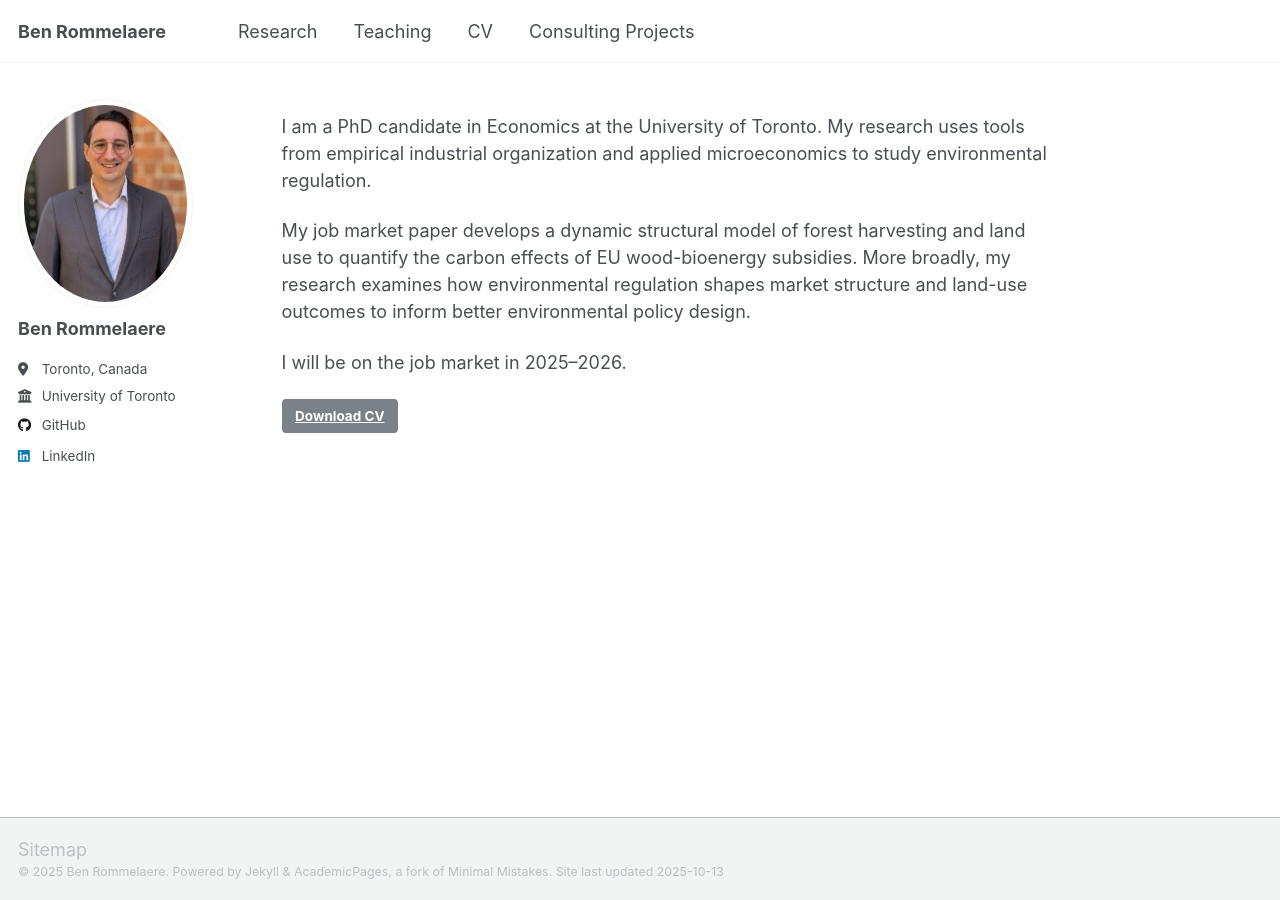
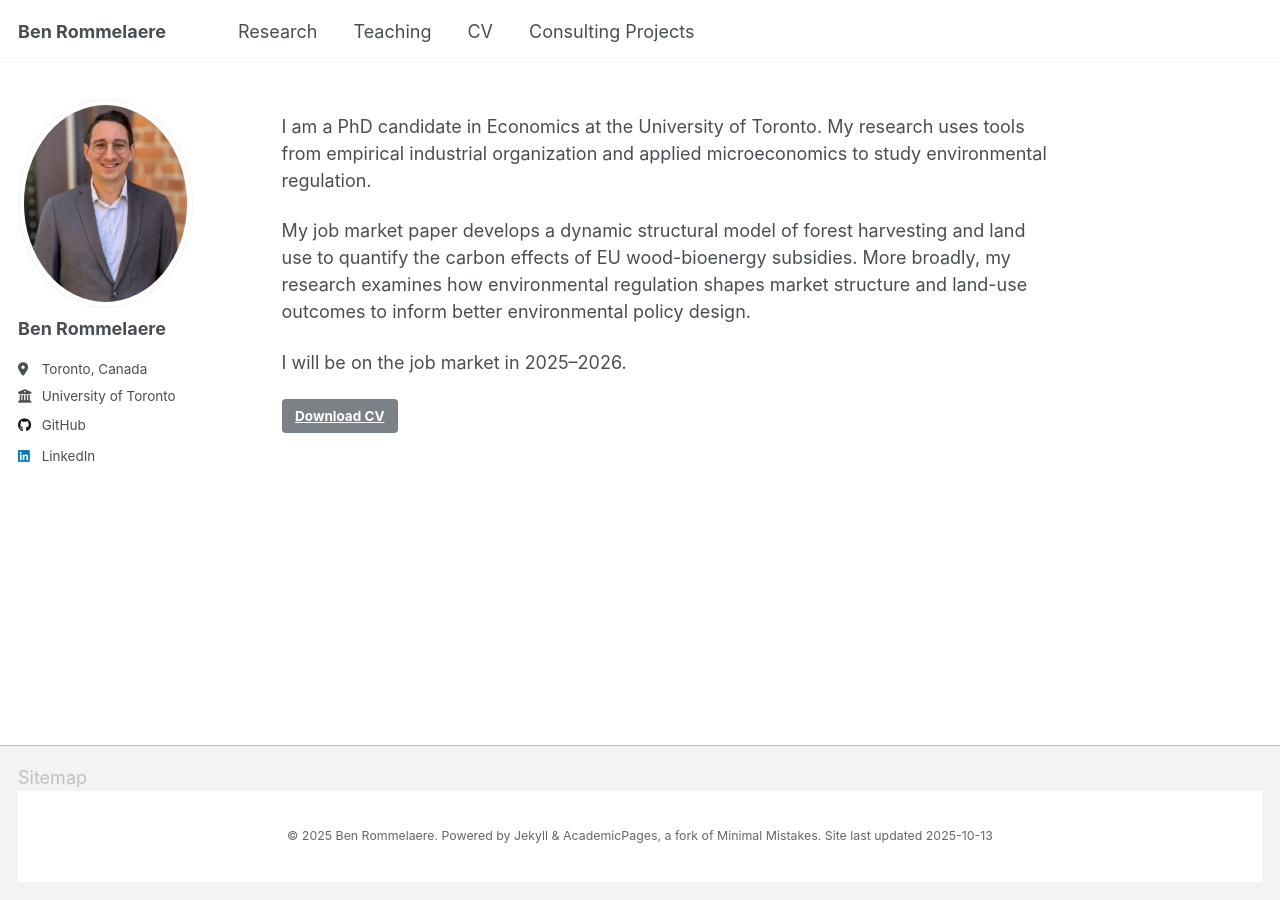
Before and after one commit to brommelaere/brommelaere.github.io, a Jekyll site: the page built from _pages/about.md, in a window 1280 px wide. Built offline with Jekyll 4.4.1, drawn with Linux system fonts in a browser that asks for light colours; a script that is not in the unit is left out.

Commit message:
Update footer.html

```diff
--- a/_includes/footer.html
+++ b/_includes/footer.html
@@ -1,5 +1,5 @@
 {% include base_path %}
 
-<div class="page__footer-copyright">
+<div class="page__footer-copyright" style="text-align: center; padding: 2rem 0; color: #666; background-color: #ffffff;">
   &copy; {{ site.time | date: '%Y' }} {{ site.name | default: site.title }}. Powered by Jekyll &amp; AcademicPages, a fork of Minimal Mistakes. Site last updated {{ site.time | date: '%Y-%m-%d' }}
 </div>
```
